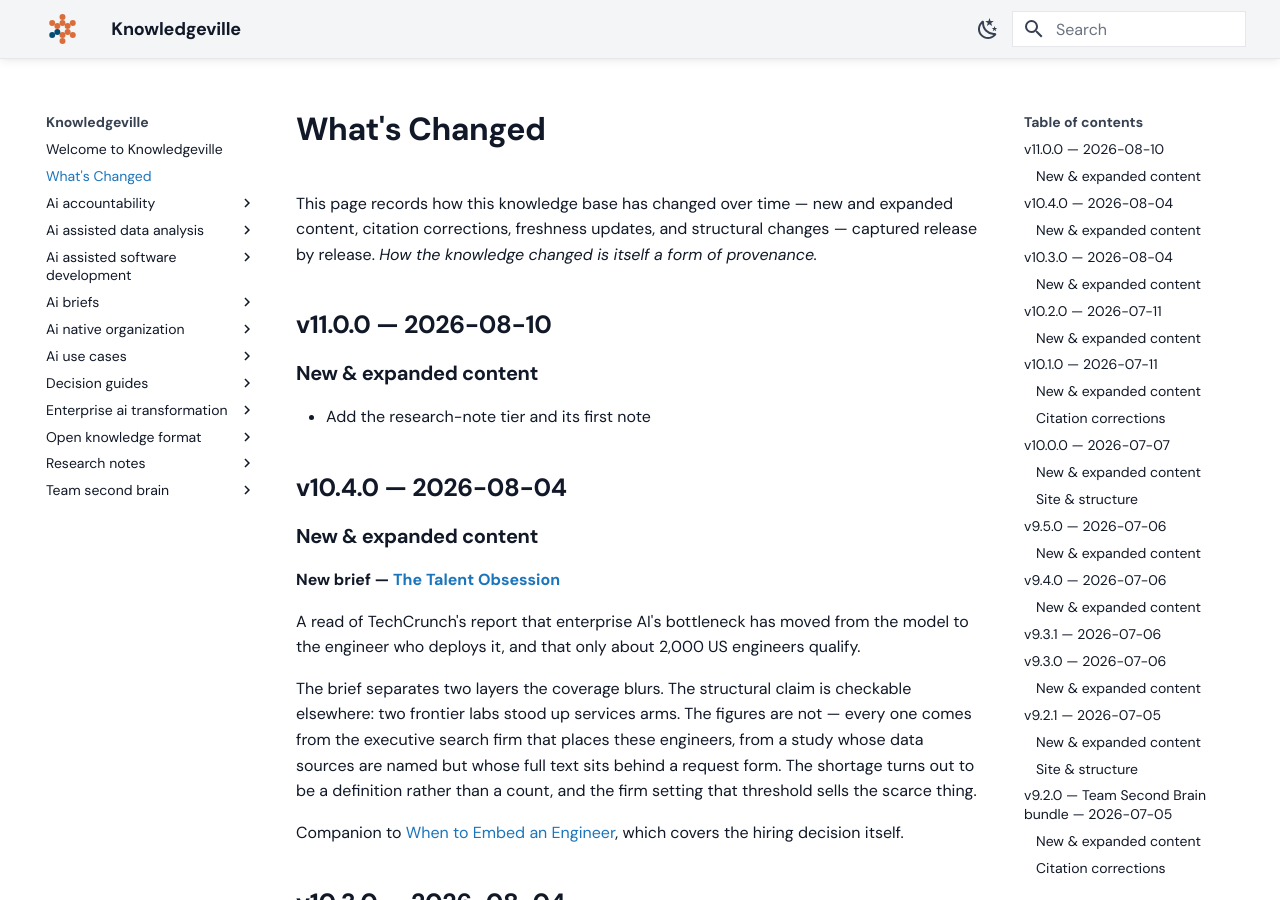
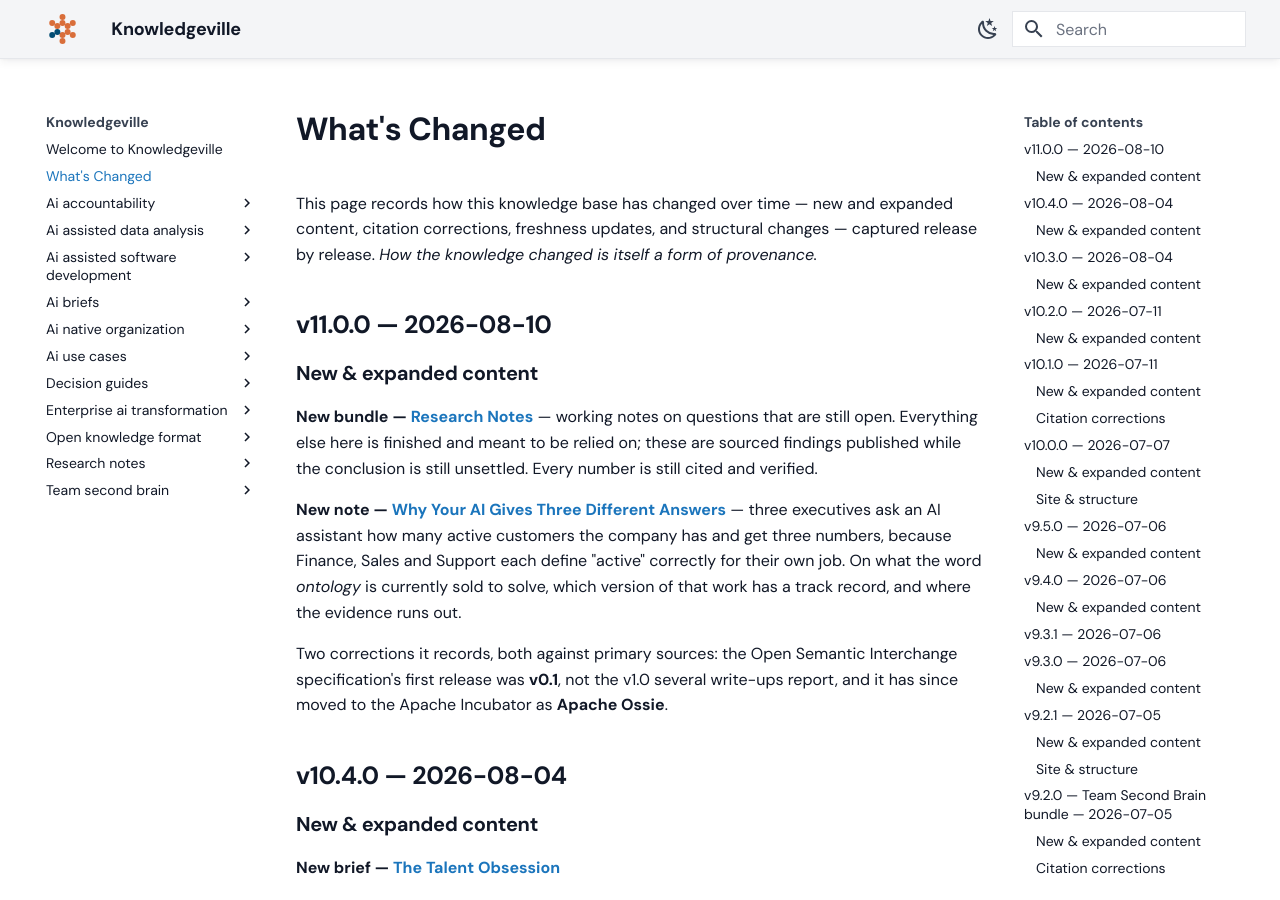
Before and after one commit to grandaha/knowledgeville, an MkDocs documentation site: the page built from published/changelog.md, in a window 1280 px wide and 900 px high. Built offline with MkDocs 1.6.1 and Material for MkDocs 9.7.7, drawn with Linux system fonts in a browser that asks for light colours; some web fonts are replaced.

Commit message:
Publish: sync content from workspace

```diff
--- a/published/changelog.md
+++ b/published/changelog.md
@@ -14,7 +14,12 @@ This page records how this knowledge base has changed over time — new and expa
 ## v11.0.0 — 2026-08-10
 
 ### New & expanded content
-* Add the research-note tier and its first note
+
+**New bundle — [Research Notes](https://knowledge.onesteplabs.com/research-notes/)** — working notes on questions that are still open. Everything else here is finished and meant to be relied on; these are sourced findings published while the conclusion is still unsettled. Every number is still cited and verified.
+
+**New note — [Why Your AI Gives Three Different Answers](https://knowledge.onesteplabs.com/research-notes/why-your-ai-gives-three-different-answers/)** — three executives ask an AI assistant how many active customers the company has and get three numbers, because Finance, Sales and Support each define "active" correctly for their own job. On what the word *ontology* is currently sold to solve, which version of that work has a track record, and where the evidence runs out.
+
+Two corrections it records, both against primary sources: the Open Semantic Interchange specification's first release was **v0.1**, not the v1.0 several write-ups report, and it has since moved to the Apache Incubator as **Apache Ossie**.
 
 ## v10.4.0 — 2026-08-04
 
```
Also changed, not shown: 1 other file.
